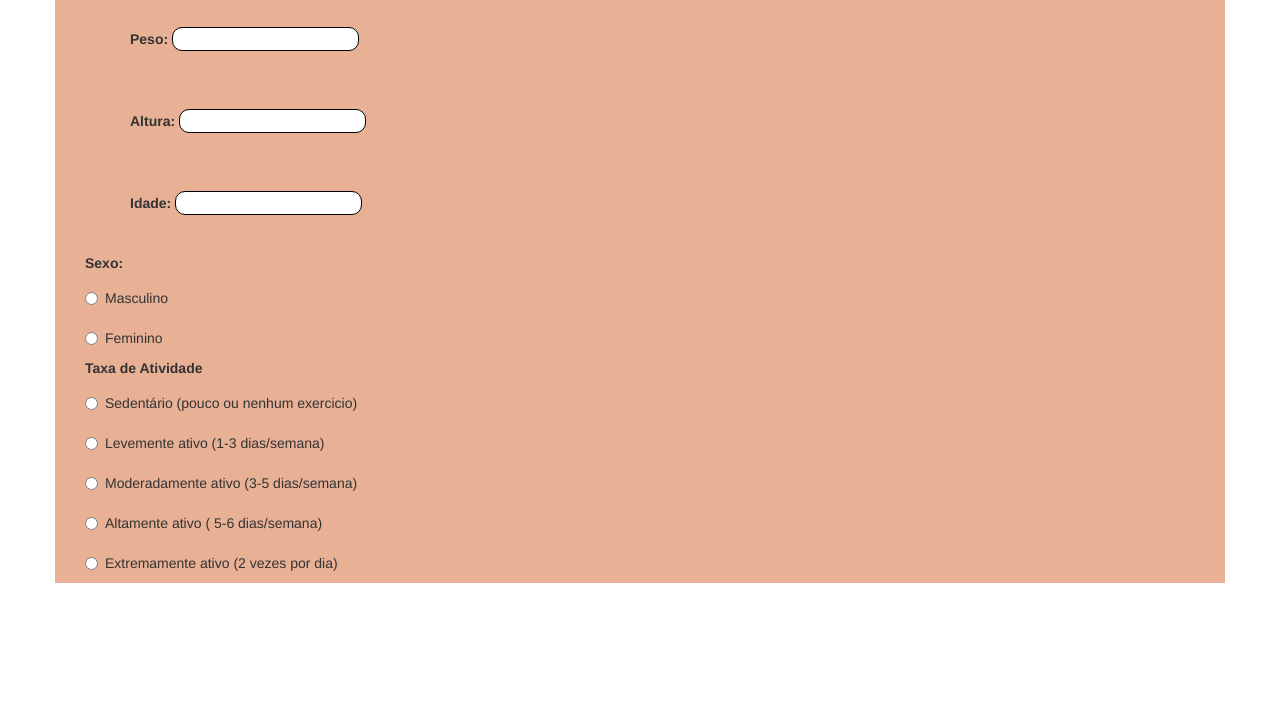
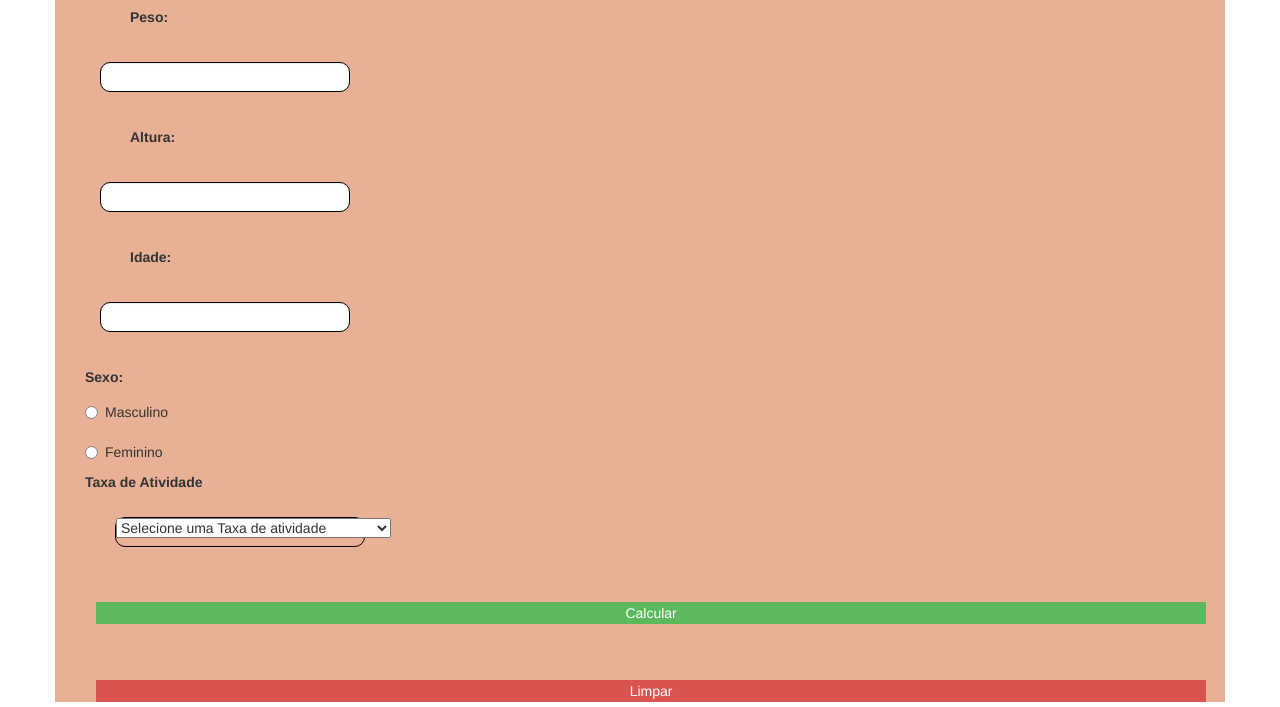
Before and after one commit to JoaoPedroDosSantos/ProjetoTMB, a website: page www/index.html in a window 1280 px wide. Shown: the part 93-800 px from the top of the page. Drawn offline with Linux system fonts and the light colour scheme.

Commit message:
melhorando css

```diff
--- /dev/null
+++ b/www/components/acao.js
@@ -0,0 +1 @@
+// This is a JavaScript file
--- a/www/css/style.css
+++ b/www/css/style.css
@@ -13,8 +13,34 @@
   border: 0;
   border: 0.5px solid black;
   margin-top: 20px;
+  margin-left: 30px;
+  height: 30px;
+  width: 250px;
+
+}
+#radio{
+  height: 30px;
+  font-size: 30px;'!|'
 }
 
 .form-group label{
   margin-left: 60px;
+  height: 30px;
+  width: 30px;
+
 }
+.taxa{
+    border-radius: 10px;
+  border: 0;
+  border: 0.5px solid black;
+  margin-top: 20px;
+  margin-left: 30px;
+  height: 30px;
+  width: 250px;
+
+}
+.botao{
+  border: 0;
+  margin-top: 5%;
+  margin-left: 1%;
+}
--- a/www/index.html
+++ b/www/index.html
@@ -5,6 +5,7 @@
   <meta name="viewport" content="width=device-width, initial-scale=1, maximum-scale=1, user-scalable=no, viewport-fit=cover">
   <meta http-equiv="Content-Security-Policy" content="default-src * data: gap: https://ssl.gstatic.com; style-src * 'unsafe-inline'; script-src * 'unsafe-inline' 'unsafe-eval'">
   <script src="components/loader.js"></script>
+  <script src="components/acao.js"></script>
 
   <link rel="stylesheet" href="components/loader.css">
   <link rel="stylesheet" href=" css/bootstrap.min.css">
@@ -21,7 +22,7 @@
      <div class="col-xs-12">
        <div class="form-group">
          <label for="peso">Peso:</label>
-         <input type="number" id="peso" class="for-control">
+         <input type="number" id="peso" class="form-control">
        </div>
      </div>
    </div>
@@ -30,7 +31,7 @@
      <div class="col-xs-12">
        <div class="form-group">
          <label for="altura">Altura:</label>
-         <input type="number" id="altura" class="for-control">
+         <input type="number" id="altura" class="form-control">
        </div>
      </div>
    </div>
@@ -40,7 +41,7 @@
      <div class="col-xs-12">
        <div class="form-group">
          <label for="idade">Idade:</label>
-         <input type="number" id="idade" class="for-control">
+         <input type="number" id="idade" class="form-control">
        </div>
      </div>
    </div>
@@ -68,40 +69,23 @@
      <div class="col-xs-12">
        <label>Taxa de Atividade</label>
      </div>
-    <div class="col-xs-12">
-     <div class="radio">
-       <label>
-         <input type="radio" id="sedentario" value="sedentario">Sedentário (pouco ou nenhum exercicio)
-       </label>
+     <div class="col-xs-12">
+      <div class="taxa">
+       <select class="form-group">
+        <option>Selecione uma Taxa de atividade</option>
+        <option>Sedentário (pouco ou nenhum exercicio)</option>
+        <option>Levemente ativo (1-3 dias/semana)</option>
+        <option>Moderadamente atvio (3-5 dias/semana)</option>
+        <option>Altamente ativo (5-6 dias/semana)</option>
+        <option>Extremamente ativo (2 vezes por dia)</option>
+       </select>
       </div>
     </div>
-    <div class="col-xs-12">
-      <div class="radio">
-        <label>
-          <input type="radio" id="levemente"  value="levemente">Levemente ativo (1-3 dias/semana)
-        </label>
-      </div>
-    </div>
-    <div class="col-xs-12">
-      <div class="radio">
-         <label>
-           <input type="radio" id="moderadamente" value="moderadamente">Moderadamente ativo (3-5 dias/semana)
-        </label>
-      </div>
-    </div>
-    <div class="col-xs-12">
-    <div class="radio">
-       <label>
-        <input type="radio" id="altamente"  value="altamente">Altamente ativo ( 5-6 dias/semana)
-       </label>
-    </div>
+  <div class="col-xs-12">
+    <button class="botao btn-block btn-success">Calcular</button>
   </div>
   <div class="col-xs-12">
-    <div class="radio">
-      <label>
-          <input type="radio" id="extremamente"  value="extremamente">Extremamente ativo (2 vezes por dia)
-      </label>
-    </div>
+    <button class="botao btn-block btn-danger">Limpar</button>
   </div>
 
 </div>
```
